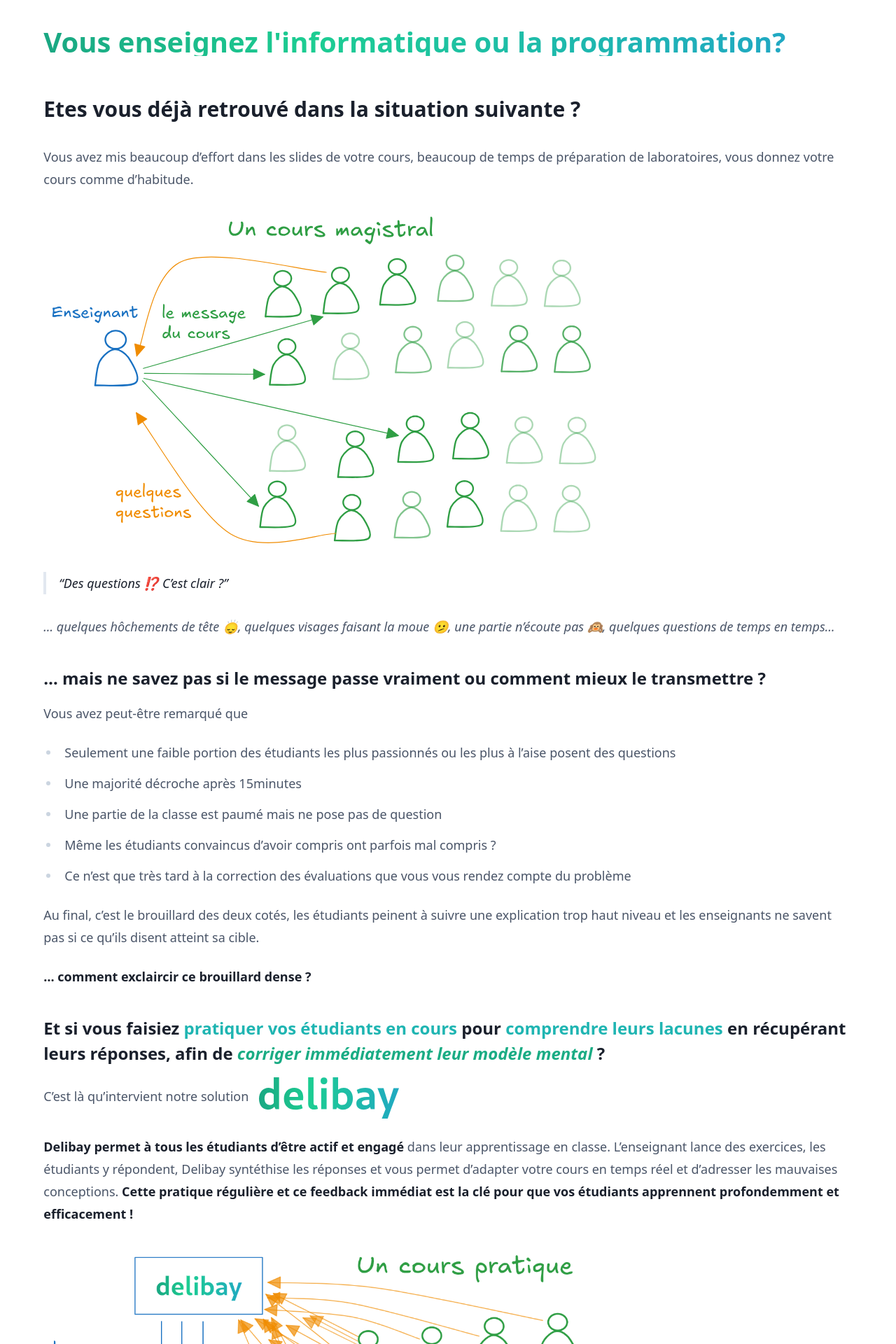
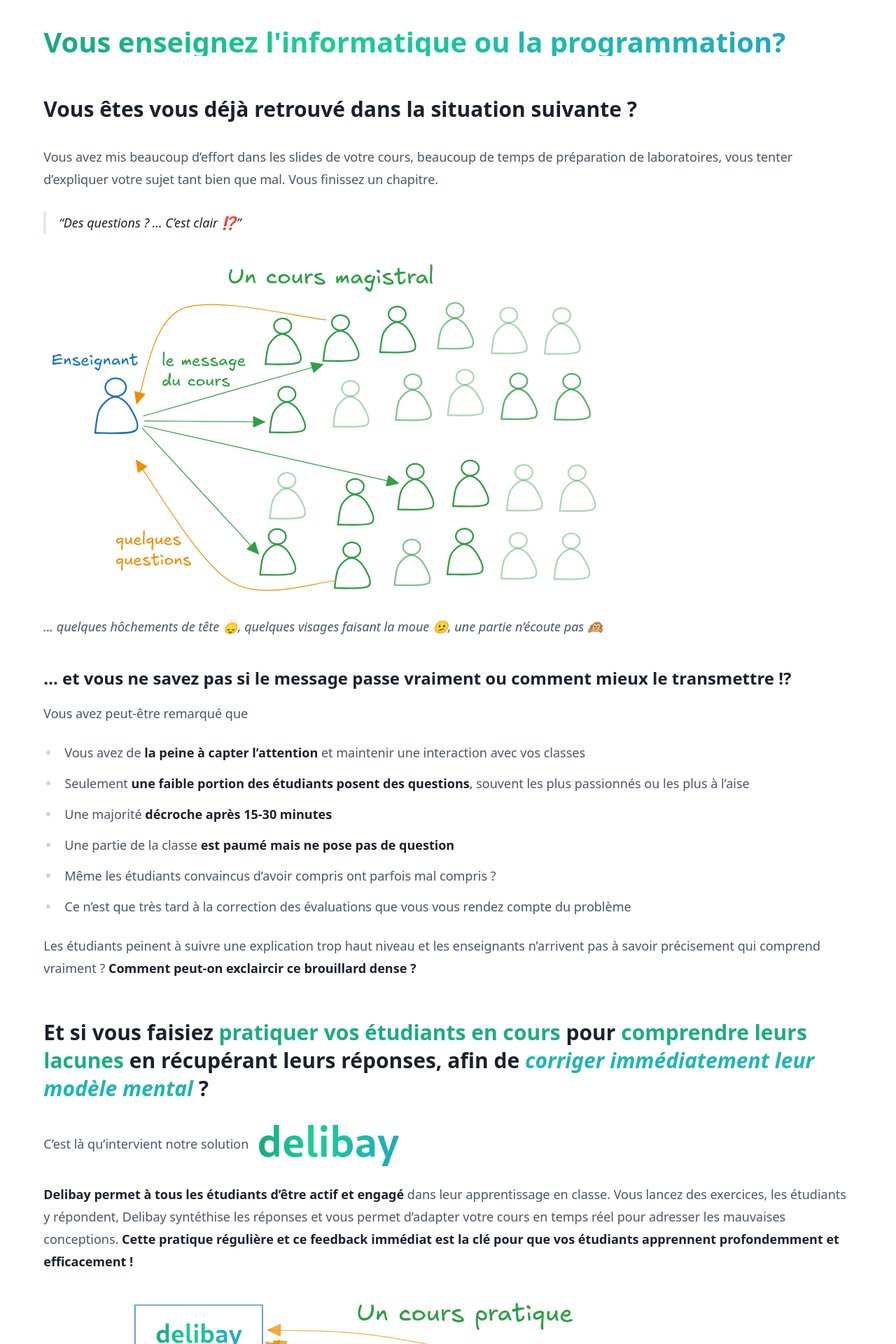
Before and after one commit to samuelroland/mvp, a Jekyll site: the page built from index.md, in a window 1280 px wide. Shown: the top 1920 px of the page at 70% size. Built offline with Jekyll 4.4.1, drawn with Linux system fonts in a browser that asks for light colours; some of the changed text lies outside the part shown.

Commit message:
New schema with stats, continue improving text

```diff
--- a/assets/style.css
+++ b/assets/style.css
@@ -9,16 +9,14 @@
   @apply rounded border border-gray-300;
 }
 
-.prose img {
-    width: 800px;
-}
+
 
 h2 strong, h3 strong {
-    color: #1fb5b2 !important;
+    color: #1aac84 !important;
 }
 
 h2 em, h3 em {
-    color: #1aac84 !important;
+    color: #1fb5b2 !important;
 }
 
 #delibaylogo {
@@ -27,12 +25,21 @@ h2 em, h3 em {
     margin-left: 10px;
 }
 
-#nicecode {
+.nicecode {
     width: 100%;
     max-width: 700px;
     border: 1px gray solid;
     padding: 10px;
     border-radius: 10px;
+}
+
+.prose .mockup {
+    width: 100%;
+    max-width: 1000px;
+}
+
+.prose img {
+    width: 800px;
 }
 
 .prose img {
--- a/index.md
+++ b/index.md
@@ -4,57 +4,56 @@ layout: default
 
 <h1 class="!text-[28px] xs:!text-[35px] md:!text-[40px] sm:!bg-red-500 md:bg-blue-500">Vous enseignez l'informatique ou la programmation?</h1>
 
-## Etes vous déjà retrouvé dans la situation suivante ?
+## Vous êtes vous déjà retrouvé dans la situation suivante ?
 
-Vous avez mis beaucoup d'effort dans les slides de votre cours, beaucoup de temps de préparation de laboratoires, vous donnez votre cours comme d'habitude.
+Vous avez mis beaucoup d'effort dans les slides de votre cours, beaucoup de temps de préparation de laboratoires, vous tenter d'expliquer votre sujet tant bien que mal. Vous finissez un chapitre.
+
+> Des questions ? ... C'est clair ⁉️
 
 ![cours magistral avec une classe et peu d'interactions étudiants vers profs, seulement quelques étudiants qui captent le message, le reste est paumé ou n'ose pas poser de question](schemas/lecture.opti.svg)
 
-> Des questions ⁉️ C'est clair ?
 
-*... quelques hôchements de tête 🙂‍↕️, quelques visages faisant la moue 🫤, une partie n'écoute pas 🙉, quelques questions de temps en temps...*
+*... quelques hôchements de tête 🙂‍↕️, quelques visages faisant la moue 🫤, une partie n'écoute pas 🙉*
 
-### ... mais ne savez pas si le message passe vraiment ou comment mieux le transmettre ?
+### ... et vous ne savez pas si le message passe vraiment ou comment mieux le transmettre !?
+
 Vous avez peut-être remarqué que
-- Seulement une faible portion des étudiants les plus passionnés ou les plus à l'aise posent des questions
-- Une majorité décroche après 15minutes
-- Une partie de la classe est paumé mais ne pose pas de question
+- Vous avez de **la peine à capter l'attention** et maintenir une interaction avec vos classes
+- Seulement **une faible portion des étudiants posent des questions**, souvent les plus passionnés ou les plus à l'aise
+- Une majorité **décroche après 15-30 minutes**
+- Une partie de la classe **est paumé mais ne pose pas de question**
 - Même les étudiants convaincus d'avoir compris ont parfois mal compris ?
 - Ce n'est que très tard à la correction des évaluations que vous vous rendez compte du problème
 
-Au final, c'est le brouillard des deux cotés, les étudiants peinent à suivre une explication trop haut niveau et les enseignants ne savent pas si ce qu'ils disent atteint sa cible.
+Les étudiants peinent à suivre une explication trop haut niveau et les enseignants n'arrivent pas à savoir précisement qui comprend vraiment ? **Comment peut-on exclaircir ce brouillard dense ?**
 
-**... comment exclaircir ce brouillard dense ?**
-
-### Et si vous faisiez **pratiquer vos étudiants en cours** pour **comprendre leurs lacunes** en récupérant leurs réponses, afin de *corriger immédiatement leur modèle mental* ?
+## Et si vous faisiez **pratiquer vos étudiants en cours** pour **comprendre leurs lacunes** en récupérant leurs réponses, afin de *corriger immédiatement leur modèle mental* ?
 
 C'est là qu'intervient notre solution <img src="imgs/delibay-logo.svg" id="delibaylogo" />
 
-
-
-**Delibay permet à tous les étudiants d'être actif et engagé** dans leur apprentissage en classe. L'enseignant lance des exercices, les étudiants y répondent, Delibay syntéthise les réponses et vous permet d'adapter votre cours en temps réel et d'adresser les mauvaises conceptions. **Cette pratique régulière et ce feedback immédiat est la clé pour que vos étudiants apprennent profondemment et efficacement !**
+**Delibay permet à tous les étudiants d'être actif et engagé** dans leur apprentissage en classe. Vous lancez des exercices, les étudiants y répondent, Delibay syntéthise les réponses et vous permet d'adapter votre cours en temps réel pour adresser les mauvaises conceptions. **Cette pratique régulière et ce feedback immédiat est la clé pour que vos étudiants apprennent profondemment et efficacement !**
 
 ![deliberate-flow](schemas/deliberate-flow.png)
 
 > Donc c'est juste une énième plateforme de Quiz ?
 
-Sur Delibay, l'expérience n'a rien à voir avec Socrative, Moodle ou d'autres solutions existantes. **Delibay a pour mission de rédéfinir l'expérience d'apprentissage à l'informatique.** Dans cette plateforme open-source vous trouverez des questions de concepts (réponses courtes ou longues), des choix multiples, avec une colorisation avancée du code.
+Sur Delibay, l'expérience n'a rien à voir avec Socrative, Moodle ou d'autres solutions existantes. **Delibay a pour mission de rédéfinir l'expérience d'apprentissage à l'informatique.** Dans cette plateforme open-source vous trouverez des questions de concepts (réponses courtes ou longues), des vrai/faux et des choix multiples, avec une **colorisation avancée du code**.
 
-<img src="imgs/short-question-nice-code.png" id="nicecode" />
+<img src="imgs/short-question-nice-code.png" class="nicecode" />
 
-<img src="imgs/mcq.png" id="nicecode" />
+<img src="imgs/mcq.png" class="nicecode" />
 
 En plus, vous avez la possibilité de faire des exercices de code
 
 > Comment ça ? Voir les réponses de *TOUS* les étudiants ? Mais ça fait beaucoup et on ne va pas faire ça par email si ?
 
+Delibay permet de regrouper les réponses et facilement les afficher, voici un exemple avec une question à réponse courte.
 
-Peut-être que ça ce stade, vous pensez
+<img alt="dashboard résumé des réponses en live" src="schemas/dashboard-short-answer.png" class="mockup" />
 
-> J'ai envie de gérer mon contenu localement et ne pas dépendre d'une autre plateforme web !
+> Okay, mais j'ai envie de gérer mon contenu localement et ne pas dépendre d'une autre plateforme web !
 
-Delibay a justement été conçu pour n'être qu'une plateforme de déploiement de vos exercices, vous gérez votre contenu localement dans Git via des fichiers textuels.
-
+Avec Delibay, vous gérez votre contenu localement dans Git via des fichiers textuels, Delibay déploie ensuite votre cours à partir de ce repository et se synchronise à chaque `git push`.
 
 ## Nos services
 
@@ -66,11 +65,11 @@ Delibay a justement été conçu pour n'être qu'une plateforme de déploiement
 
 > En tant qu'expert, c'est difficile de se mettre dans la peau des étudiants et cerner leurs incompréhensions.
 
-<div class="md:flex md:flex-wrap md:space-x-2 space-y-2 md:mx-3">
+<div class="md:flex md:flex-wrap md:space-x-2 space-y-2 md:space-y-0">
 
 <div class="bloc flex-1 border border-blue-500 p-5 rounded-sm">
     <h3>Migration de votre cours</h3>
-    <p>Nous nous chargeons de migrer tous vos exercices, à Delibay et d'ajuster la structure. Si nécessaire pour vos cours, nous ajouter le support de nouveaux langages de programmation ou types d'exercices.</p>
+    <p>Nous nous chargeons de migrer tous vos exercices à Delibay. Si nécessaire pour vos cours, nous ajouterons le support de nouveaux langages de programmation ou types d'exercices.</p>
 </div>
 
 <div class="bloc flex-1 border border-blue-500 p-5 rounded-sm">
@@ -105,7 +104,7 @@ Delibay est en cours de développement et conception, nous vous tiendrons au cou
   <textarea class="border border-blue-500 rounded-sm" type="email" id="remark" name="remark" placeholder="Quels challenges avez-vous actuellement dans votre enseignement qui pourrait être résolu par Delibay ? Quels cours enseignez vous et dans quelle école ?" rows="5">
 </textarea>
   <br>
-  <button type="submit" class="border border-gray-300 px-2 rounded-sm">Submit</button>
+  <button type="submit" class="gradient border-2 border-gray-300 px-2 rounded-sm">Submit</button>
 </form>
 </div>
 <!-- todo  inclusif ? -->
```
Also changed, not shown: schemas/dashboard-short-answer.png (added), 1 other file.
